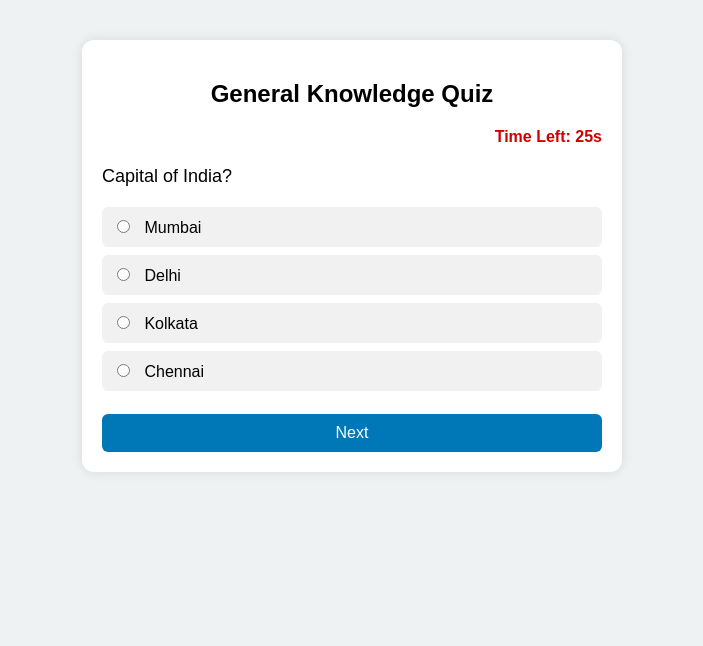
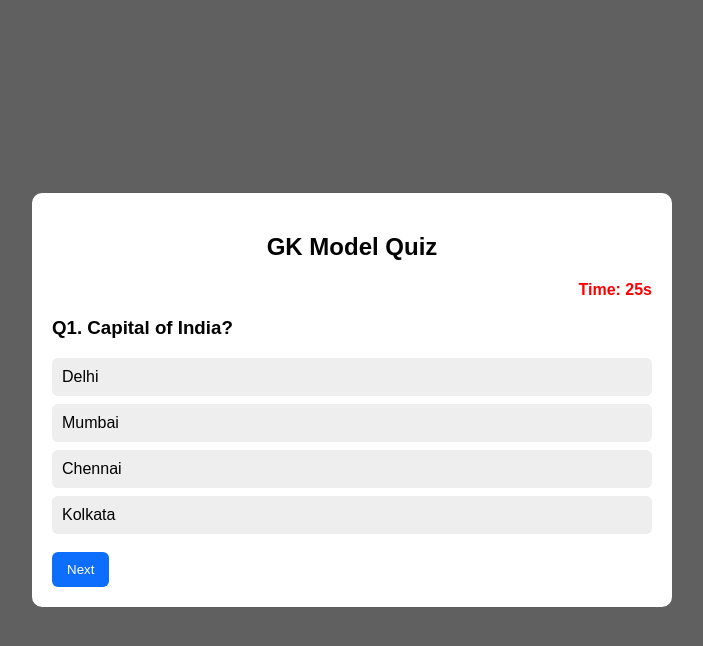
Before and after one commit to jyothsnanagadurga123/quiz, a plain HTML site: page index.html in a window 1280 px wide. Shown: the whole page, without its empty margins (288-991 px from the left). Drawn offline with Linux system fonts and the light colour scheme.

Commit message:
Update index.html

```diff
--- a/index.html
+++ b/index.html
@@ -2,200 +2,233 @@
 <html lang="en">
 <head>
 <meta charset="UTF-8">
-<title>GK Quiz</title>
+<title>Quiz</title>
 
 <style>
 body {
     font-family: Arial, sans-serif;
-    background: #eef2f3;
+    background: #f0f0f0;
 }
 
-.quiz-box {
-    width: 500px;
-    margin: 40px auto;
-    background: #fff;
-    padding: 20px;
-    border-radius: 12px;
-    box-shadow: 0 0 12px rgba(0,0,0,0.1);
+/* Modal */
+.modal {
+    position: fixed;
+    inset: 0;
+    background: rgba(0,0,0,0.6);
+    display: flex;
+    justify-content: center;
+    align-items: center;
 }
 
+.modal-content {
+    background: #fff;
+    width: 600px;
+    max-height: 90vh;
+    overflow-y: auto;
+    padding: 20px;
+    border-radius: 10px;
+}
+
+/* Quiz */
 h2 {
     text-align: center;
 }
 
-.timer {
+#timer {
     text-align: right;
+    color: red;
     font-weight: bold;
-    color: #d00000;
 }
 
-.question {
-    font-size: 18px;
-    margin: 20px 0;
-}
-
-.options label {
-    display: block;
+.option {
+    background: #eee;
     padding: 10px;
     margin: 8px 0;
-    background: #f1f1f1;
     border-radius: 6px;
     cursor: pointer;
 }
 
-.options input {
-    margin-right: 10px;
+.option:hover {
+    background: #cfe2ff;
+}
+
+.option.selected {
+    background: #198754;
+    color: #fff;
+}
+
+/* Buttons */
+button {
+    padding: 10px 15px;
+    border: none;
+    background: #0d6efd;
+    color: white;
+    border-radius: 6px;
+    cursor: pointer;
+    margin-top: 10px;
+}
+
+button:hover {
+    background: #084298;
+}
+
+/* Result */
+.result {
+    text-align: center;
+}
+
+.score-circle {
+    width: 150px;
+    height: 150px;
+    border-radius: 50%;
+    background: #198754;
+    color: white;
+    line-height: 150px;
+    font-size: 32px;
+    margin: 20px auto;
+}
+
+/* Answer Review */
+.review {
+    text-align: left;
+    margin-top: 20px;
 }
 
 .correct {
-    background-color: #c8f7c5 !important;
+    color: green;
+    font-weight: bold;
 }
 
 .wrong {
-    background-color: #f7c5c5 !important;
-}
-
-button {
-    width: 100%;
-    padding: 10px;
-    margin-top: 15px;
-    font-size: 16px;
-    border: none;
-    border-radius: 6px;
-    background: #0077b6;
-    color: white;
-    cursor: pointer;
-}
-
-button:hover {
-    background: #023e8a;
-}
-
-/* Score Circle */
-.score-circle {
-    width: 160px;
-    height: 160px;
-    border-radius: 50%;
-    border: 8px solid #2a9d8f;
-    display: flex;
-    align-items: center;
-    justify-content: center;
-    font-size: 22px;
+    color: red;
     font-weight: bold;
-    color: #2a9d8f;
-    margin: 30px auto;
 }
 </style>
 </head>
 
 <body>
 
-<div class="quiz-box">
-    <h2>General Knowledge Quiz</h2>
-    <div class="timer">Time Left: <span id="time">30</span>s</div>
+<div class="modal">
+<div class="modal-content">
 
-    <div id="question" class="question"></div>
-    <div id="options" class="options"></div>
+<h2>GK Model Quiz</h2>
+<div id="timer">Time: 30s</div>
 
-    <button id="nextBtn" onclick="nextQuestion()">Next</button>
+<div id="question"></div>
+<div id="options"></div>
 
-    <div id="scoreCircle" class="score-circle" style="display:none;"></div>
+<button id="nextBtn">Next</button>
+
+<!-- RESULT -->
+<div class="result" id="result" style="display:none;">
+    <div class="score-circle" id="scoreCircle"></div>
+    <p id="timeSpent"></p>
+
+    <button onclick="showAnswers()">Show Correct Answers</button>
+
+    <div class="review" id="review" style="display:none;"></div>
+</div>
+
+</div>
 </div>
 
 <script>
-const quizData = [
- {q:"Capital of India?", o:["Mumbai","Delhi","Kolkata","Chennai"], a:1},
- {q:"Largest planet?", o:["Earth","Mars","Jupiter","Saturn"], a:2},
- {q:"National animal of India?", o:["Tiger","Lion","Elephant","Leopard"], a:0},
- {q:"Who invented electricity?", o:["Newton","Edison","Einstein","Tesla"], a:1},
- {q:"Fastest land animal?", o:["Cheetah","Tiger","Horse","Lion"], a:0},
- {q:"Currency of Japan?", o:["Won","Yen","Dollar","Peso"], a:1},
+const quiz = [
+ {q:"Capital of India?", o:["Delhi","Mumbai","Chennai","Kolkata"], a:0},
+ {q:"Largest planet?", o:["Earth","Mars","Jupiter","Venus"], a:2},
+ {q:"National animal of India?", o:["Lion","Tiger","Elephant","Horse"], a:1},
+ {q:"Who invented computer?", o:["Newton","Charles Babbage","Einstein","Tesla"], a:1},
+ {q:"Fastest land animal?", o:["Cheetah","Lion","Horse","Dog"], a:0},
+ {q:"Red Planet?", o:["Earth","Mars","Venus","Jupiter"], a:1},
  {q:"Largest ocean?", o:["Indian","Pacific","Atlantic","Arctic"], a:1},
- {q:"Red Planet?", o:["Earth","Mars","Venus","Jupiter"], a:1},
- {q:"Father of Computer?", o:["Charles Babbage","Alan Turing","Bill Gates","Steve Jobs"], a:0},
- {q:"Smallest continent?", o:["Asia","Europe","Australia","Africa"], a:2},
- {q:"National bird of India?", o:["Crow","Peacock","Parrot","Eagle"], a:1},
- {q:"Taj Mahal is in?", o:["Delhi","Agra","Jaipur","Mumbai"], a:1},
- {q:"Human blood color?", o:["Blue","Green","Red","Yellow"], a:2},
- {q:"Largest desert?", o:["Sahara","Gobi","Thar","Kalahari"], a:0},
- {q:"Sun is a?", o:["Planet","Star","Galaxy","Asteroid"], a:1}
+ {q:"Taj Mahal located in?", o:["Delhi","Agra","Jaipur","Mumbai"], a:1},
+ {q:"Currency of Japan?", o:["Yuan","Won","Yen","Dollar"], a:2},
+ {q:"National flower of India?", o:["Rose","Lotus","Lily","Sunflower"], a:1},
+ {q:"Smallest continent?", o:["Asia","Australia","Europe","Africa"], a:1},
+ {q:"Who wrote Ramayana?", o:["Valmiki","Tulsidas","Kalidas","Ved Vyas"], a:0},
+ {q:"Water chemical formula?", o:["H2O","CO2","O2","NaCl"], a:0},
+ {q:"Largest mammal?", o:["Elephant","Blue Whale","Giraffe","Hippo"], a:1},
+ {q:"Sun rises in?", o:["West","North","East","South"], a:2}
 ];
 
-let current = 0;
-let score = 0;
-let timeLeft = 30;
-let timer;
+let index = 0, score = 0, time = 30, totalTime = 0;
+let timer, selected = null, userAnswers = [];
+
+const qBox = document.getElementById("question");
+const optBox = document.getElementById("options");
+const timerBox = document.getElementById("timer");
+const nextBtn = document.getElementById("nextBtn");
+
+function loadQuestion() {
+    selected = null;
+    time = 30;
+    timerBox.innerText = `Time: ${time}s`;
+
+    qBox.innerHTML = `<h3>Q${index+1}. ${quiz[index].q}</h3>`;
+    optBox.innerHTML = "";
+
+    quiz[index].o.forEach((opt,i)=>{
+        let div = document.createElement("div");
+        div.className = "option";
+        div.innerText = opt;
+        div.onclick = () => selectOption(div,i);
+        optBox.appendChild(div);
+    });
+
+    nextBtn.innerText = index === quiz.length-1 ? "Submit" : "Next";
+    startTimer();
+}
+
+function selectOption(el,i) {
+    document.querySelectorAll(".option").forEach(o=>o.classList.remove("selected"));
+    el.classList.add("selected");
+    selected = i;
+}
 
 function startTimer() {
-    timeLeft = 30;
-    document.getElementById("time").innerText = timeLeft;
-    timer = setInterval(() => {
-        timeLeft--;
-        document.getElementById("time").innerText = timeLeft;
-        if (timeLeft === 0) {
-            clearInterval(timer);
-            nextQuestion();
-        }
-    }, 1000);
-}
-
-function loadQuestion() {
     clearInterval(timer);
-    startTimer();
-
-    const q = quizData[current];
-    document.getElementById("question").innerText = q.q;
-
-    const optionsDiv = document.getElementById("options");
-    optionsDiv.innerHTML = "";
-
-    q.o.forEach((opt, i) => {
-        const label = document.createElement("label");
-        label.innerHTML = `<input type="radio" name="option" value="${i}"> ${opt}`;
-        optionsDiv.appendChild(label);
-    });
-
-    document.getElementById("nextBtn").innerText =
-        current === quizData.length - 1 ? "Submit" : "Next";
+    timer = setInterval(()=>{
+        time--;
+        totalTime++;
+        timerBox.innerText = `Time: ${time}s`;
+        if(time === 0) nextQuestion();
+    },1000);
 }
 
 function nextQuestion() {
     clearInterval(timer);
-    const selected = document.querySelector('input[name="option"]:checked');
-    const labels = document.querySelectorAll(".options label");
+    userAnswers.push(selected);
 
-    if (selected) {
-        const ans = parseInt(selected.value);
-        if (ans === quizData[current].a) {
-            score++;
-            labels[ans].classList.add("correct");
-        } else {
-            labels[ans].classList.add("wrong");
-            labels[quizData[current].a].classList.add("correct");
-        }
-    }
+    if(selected === quiz[index].a) score++;
+    index++;
 
-    setTimeout(() => {
-        current++;
-        if (current < quizData.length) {
-            loadQuestion();
-        } else {
-            showScore();
-        }
-    }, 700);
+    if(index < quiz.length) loadQuestion();
+    else showResult();
 }
 
-function showScore() {
-    document.getElementById("question").style.display = "none";
-    document.getElementById("options").style.display = "none";
-    document.getElementById("nextBtn").style.display = "none";
-    document.querySelector(".timer").style.display = "none";
+function showResult() {
+    qBox.style.display = optBox.style.display = nextBtn.style.display = timerBox.style.display = "none";
+    document.getElementById("result").style.display = "block";
 
-    const circle = document.getElementById("scoreCircle");
-    circle.style.display = "flex";
-    circle.innerText = `${score} / ${quizData.length}`;
+    document.getElementById("scoreCircle").innerText = `${score}/15`;
+    document.getElementById("timeSpent").innerText = `Total Time Spent: ${totalTime} seconds`;
 }
 
+function showAnswers() {
+    const review = document.getElementById("review");
+    review.style.display = "block";
+    review.innerHTML = "<h3>Correct Answers</h3>";
+
+    quiz.forEach((q,i)=>{
+        review.innerHTML += `
+        <p>
+            <b>Q${i+1}. ${q.q}</b><br>
+            <span class="correct">✔ Correct Answer: ${q.o[q.a]}</span>
+        </p>`;
+    });
+}
+
+nextBtn.onclick = nextQuestion;
 loadQuestion();
 </script>
 
```
